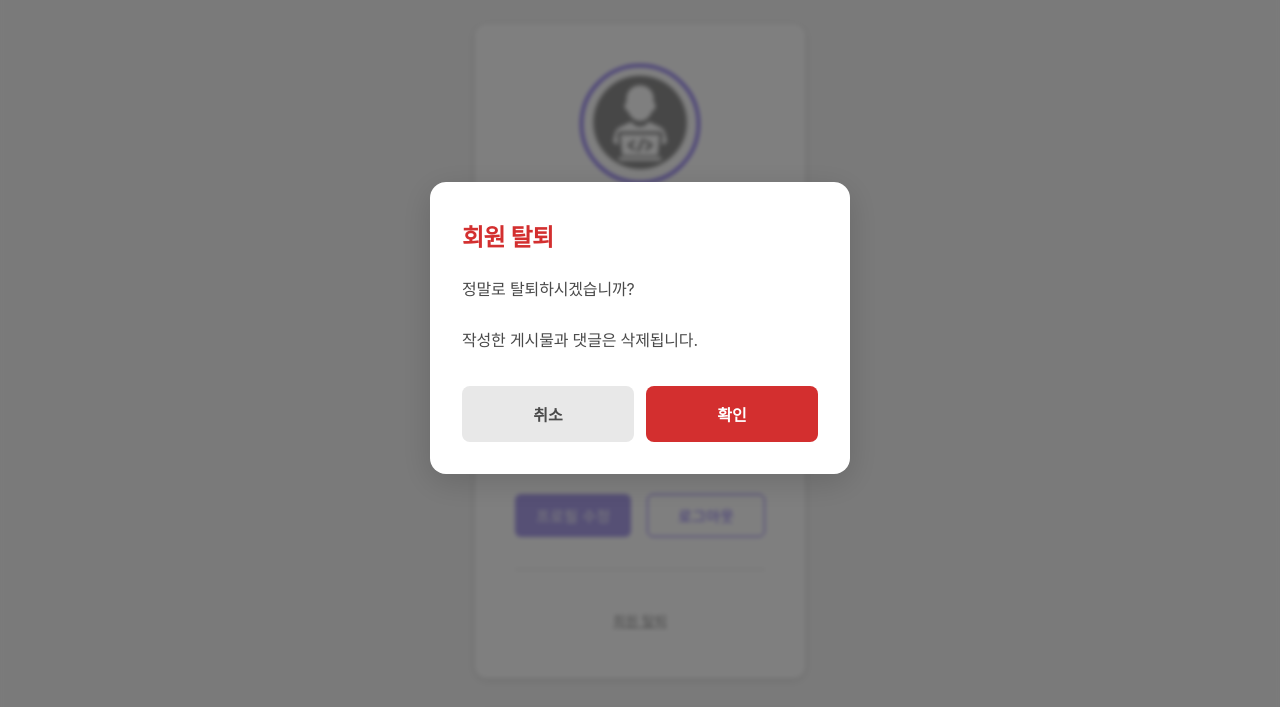
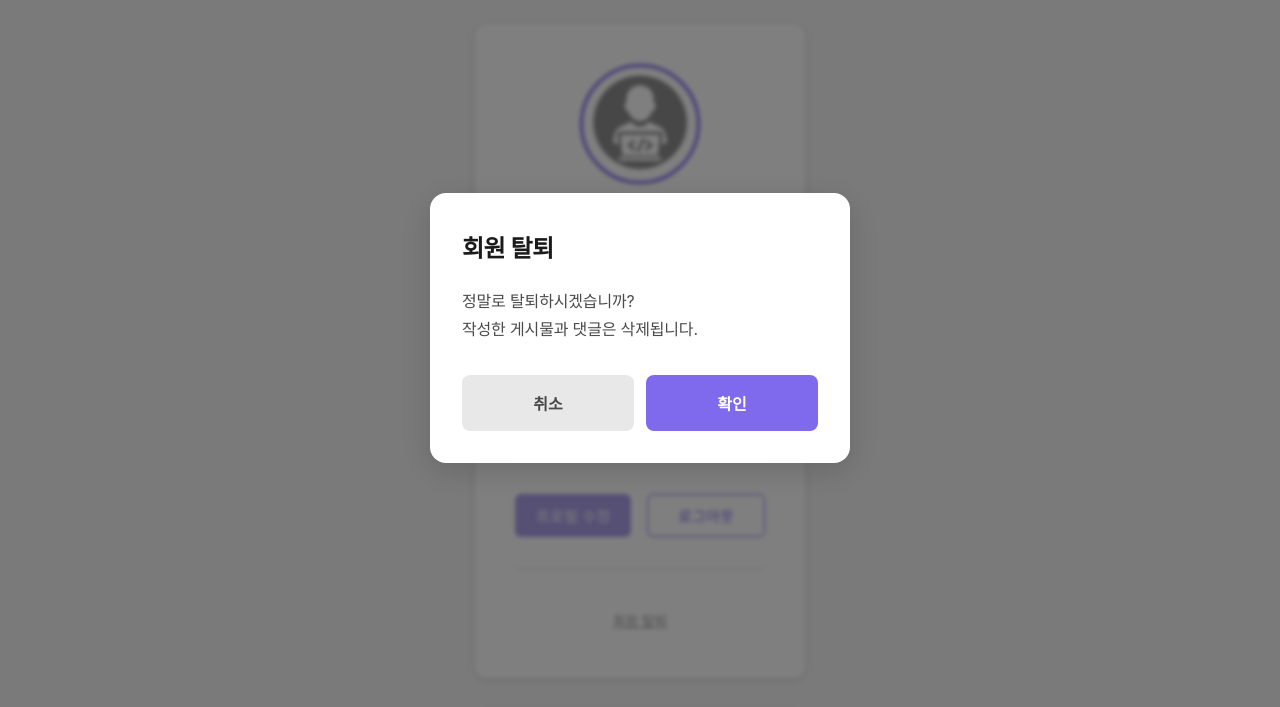
Before and after one commit to 100-hours-a-week/jiny-community-client, a website with bundled scripts: page public/pages/profile/profile.html in a window 1280 px wide. Both pictures are taken after a click on the button "회원 탈퇴". Shown: the part 72-779 px from the top of the page. Built offline with nearby package versions, Linux system fonts and the light colour scheme.

Commit message:
feat: 회원 탈퇴 모달 수정

```diff
--- a/public/pages/profile/profile.css
+++ b/public/pages/profile/profile.css
@@ -127,16 +127,6 @@
   color: #d32f2f;
 }
 
-/* 회원 탈퇴 모달 커스터마이징 */
-.modal__title.delete-warning {
-  color: #d32f2f;
-}
-
-.modal__desc.delete-warning {
-  text-align: left;
-  line-height: 1.6;
-}
-
 /* 반응형 */
 @media (max-width: 768px) {
   .profile-container {
--- a/public/pages/profile/profile.js
+++ b/public/pages/profile/profile.js
@@ -53,15 +53,11 @@ document.getElementById('logoutBtn').addEventListener('click', () => {
 // 회원 탈퇴 버튼
 document.getElementById('deleteAccountBtn').addEventListener('click', () => {
   const warningMessage = `
-    정말로 탈퇴하시겠습니까?<br><br>
-    작성한 게시물과 댓글은 삭제됩니다.
+    정말로 탈퇴하시겠습니까?<br>작성한 게시물과 댓글은 삭제됩니다.
   `;
 
   openModal('회원 탈퇴', warningMessage, handleDeleteAccount, {
     confirmText: '확인',
-    confirmColor: '#d32f2f',
-    titleClass: 'delete-warning',
-    descClass: 'delete-warning',
   });
 });
 
```
